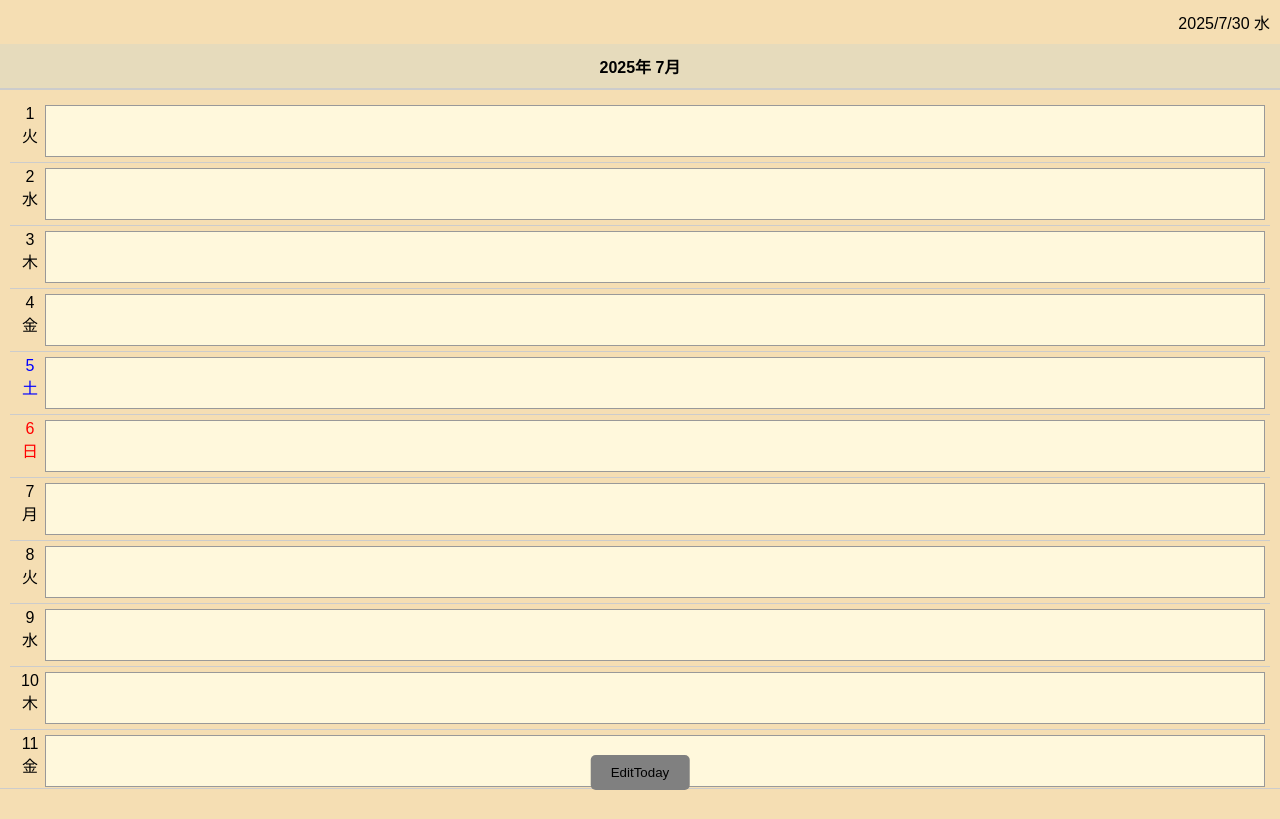
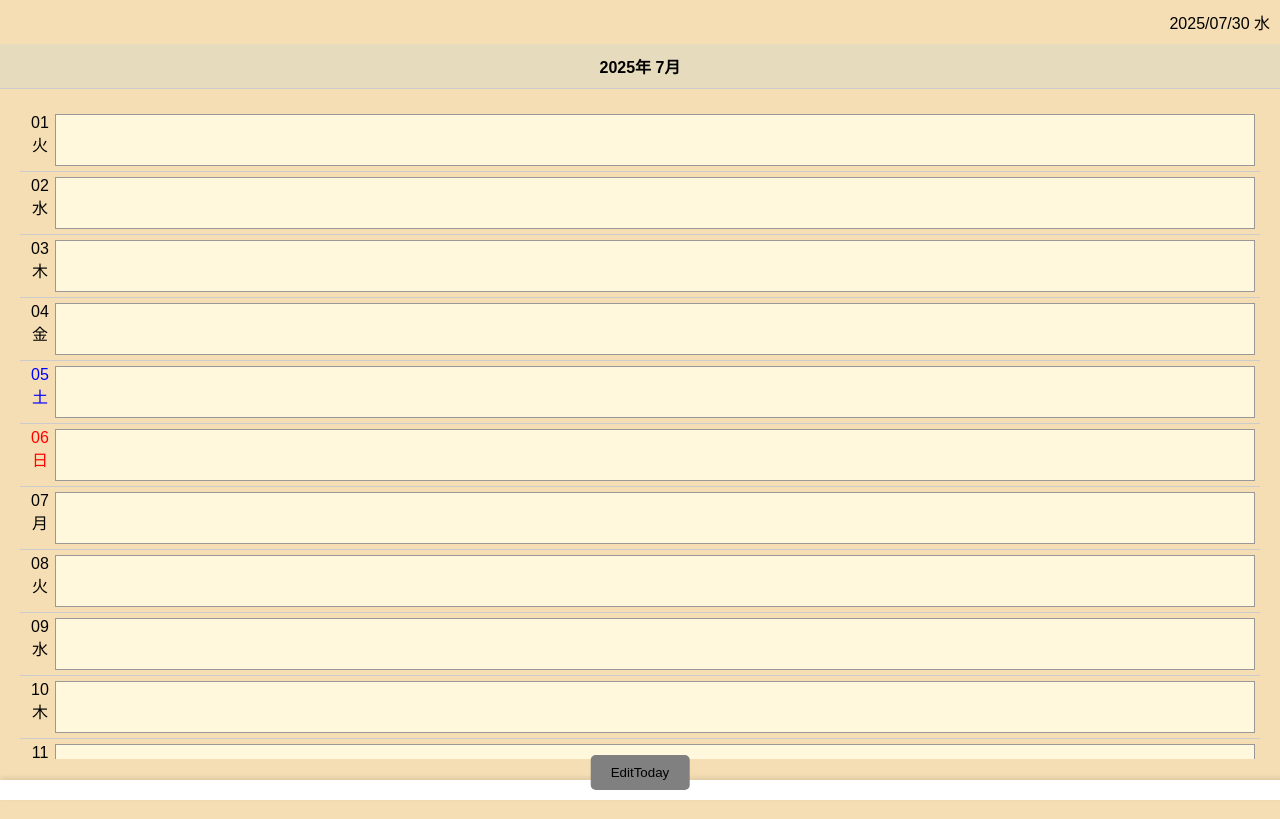
Before and after one commit to nyyoshi/my-web-project, a plain HTML site: page index.html in a window 1280 px wide. Drawn offline with Linux system fonts and the light colour scheme.

Commit message:
数字を0埋め/重複コード削除

```diff
--- a/index.html
+++ b/index.html
@@ -6,6 +6,7 @@
     <title>My Diary App</title>
     <link rel="stylesheet" href="style.css" />
   </head>
+
   <body>
     <div id="listScreen">
       <header id="today"></header>
@@ -16,19 +17,18 @@
         <button id="nextMonth" class="monthArrow">→</button>
       </div>
 
-      <div id="listContainer">
-        <div id="listWrapper">
-          <div id="list"></div>
-        </div>
+      <!-- スクロールするエリア -->
+      <div id="scrollArea">
+        <div id="list"></div>
       </div>
-      <!-- 一覧の下に表示させる　-->
-      <div style="text-align: center; margin: 20px 0"></div>
-      <div class="button-container">
+
+      <!-- 固定表示のボタン -->
+      <div class="fixed-footer">
         <button id="editButton">EditToday</button>
       </div>
     </div>
 
-    <div id="editorScreen">
+    <div id="editorScreen" style="display: none">
       <header id="editorHeader"></header>
       <textarea id="textInput" maxlength="45"></textarea><br />
       <div class="save-button-wrapper">
--- a/script.js
+++ b/script.js
@@ -14,12 +14,17 @@ let viewingMonth = date.getMonth();
 let viewingYear = date.getFullYear();
 let currentEditKey = "";
 
+function pad(n) {
+  return n.toString().padStart(2, "0");
+}
+
 function updateToday() {
   const dayNames = ["日", "月", "火", "水", "木", "金", "土"];
   const d = new Date();
-  todayHeader.textContent = `${d.getFullYear()}/${
-    d.getMonth() + 1
-  }/${d.getDate()} ${dayNames[d.getDay()]}`;
+
+  todayHeader.textContent = `${d.getFullYear()}/${pad(d.getMonth() + 1)}/${pad(
+    d.getDate()
+  )} ${dayNames[d.getDay()]}`;
 }
 
 function renderList() {
@@ -29,7 +34,7 @@ function renderList() {
   const lastDay = new Date(viewingYear, viewingMonth + 1, 0).getDate();
   for (let day = 1; day <= lastDay; day++) {
     const d = new Date(viewingYear, viewingMonth, day);
-    const key = `${viewingYear}-${viewingMonth + 1}-${day}`;
+    const key = `${viewingYear}-${pad(viewingMonth + 1)}-${pad(day)}`;
     const text = localStorage.getItem(key) || "";
     const entry = document.createElement("div");
     entry.className = "day-entry";
@@ -37,7 +42,7 @@ function renderList() {
     label.className = "day-label";
     // 日付と曜日を別々のdivにする
     const dayNumber = document.createElement("div");
-    dayNumber.textContent = day;
+    dayNumber.textContent = pad(day);
 
     const dayName = document.createElement("div");
     dayName.textContent = dayNames[d.getDay()];
@@ -66,6 +71,7 @@ function renderList() {
 }
 
 function openEditor(key) {
+  console.log("openEditor called with key:", key);
   currentEditKey = key;
   const parts = key.split("-");
   editorHeader.textContent = `${parts[0]}/${parts[1]}/${parts[2]}`;
@@ -97,14 +103,13 @@ backButton.onclick = () => {
 updateToday();
 renderList();
 
-
 let startX = 0;
 
-list.addEventListener('touchstart', e => {
+list.addEventListener("touchstart", (e) => {
   startX = e.touches[0].clientX;
 });
 
-list.addEventListener('touchend', e => {
+list.addEventListener("touchend", (e) => {
   const endX = e.changedTouches[0].clientX;
   const diff = startX - endX;
 
@@ -127,28 +132,20 @@ list.addEventListener('touchend', e => {
   }
 });
 
-document.getElementById('prevMonth').onclick = () => {
+document.getElementById("prevMonth").addEventListener("click", () => {
   viewingMonth--;
   if (viewingMonth < 0) {
     viewingMonth = 11;
     viewingYear--;
   }
   renderList();
-};
+});
 
-document.getElementById('nextMonth').onclick = () => {
+document.getElementById("nextMonth").addEventListener("click", () => {
   viewingMonth++;
   if (viewingMonth > 11) {
     viewingMonth = 0;
     viewingYear++;
   }
   renderList();
-};
-
-document.getElementById("prevMonth").addEventListener("click", () => {
-  changeMonth(-1);
 });
-
-document.getElementById("nextMonth").addEventListener("click", () => {
-  changeMonth(1);
-});
--- a/style.css
+++ b/style.css
@@ -164,3 +164,26 @@ header {
 .monthArrow:hover {
   background-color: #ddd;
 }
+
+/* 一覧をスクロールできるようにする */
+#scrollArea {
+  height: calc(100vh - 150px); /* 高さは必要に応じて調整してください */
+  overflow-y: auto;
+  padding: 10px;
+}
+
+/* 画面の下に固定表示するボタン */
+.fixed-footer {
+  position: fixed;
+  bottom: 0;
+  left: 0;
+  width: 100%;
+  background-color: white;
+  text-align: center;
+  padding: 10px;
+  box-shadow: 0 -2px 5px rgba(0, 0, 0, 0.1);
+}
+
+#listScreen {
+  padding-bottom: 60px; /* ボタンの高さ分の余白を確保 */
+}
```
